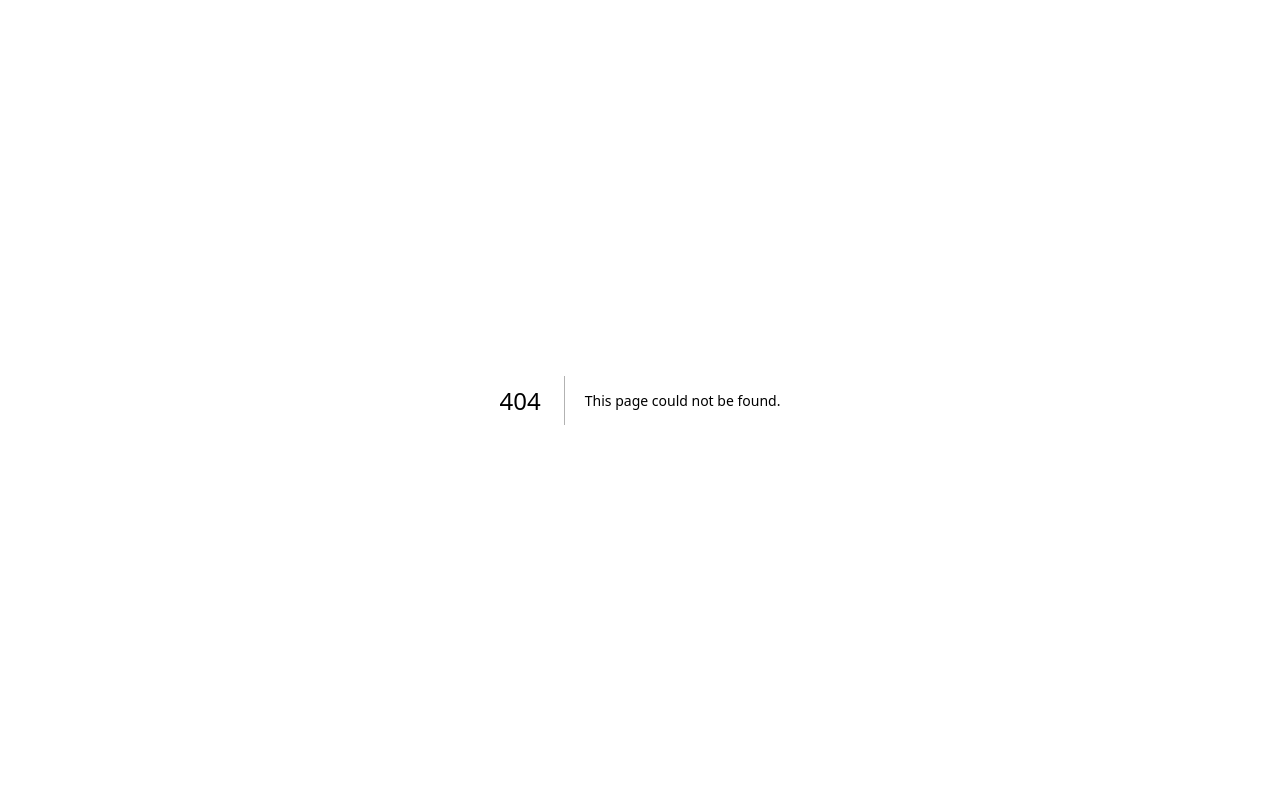
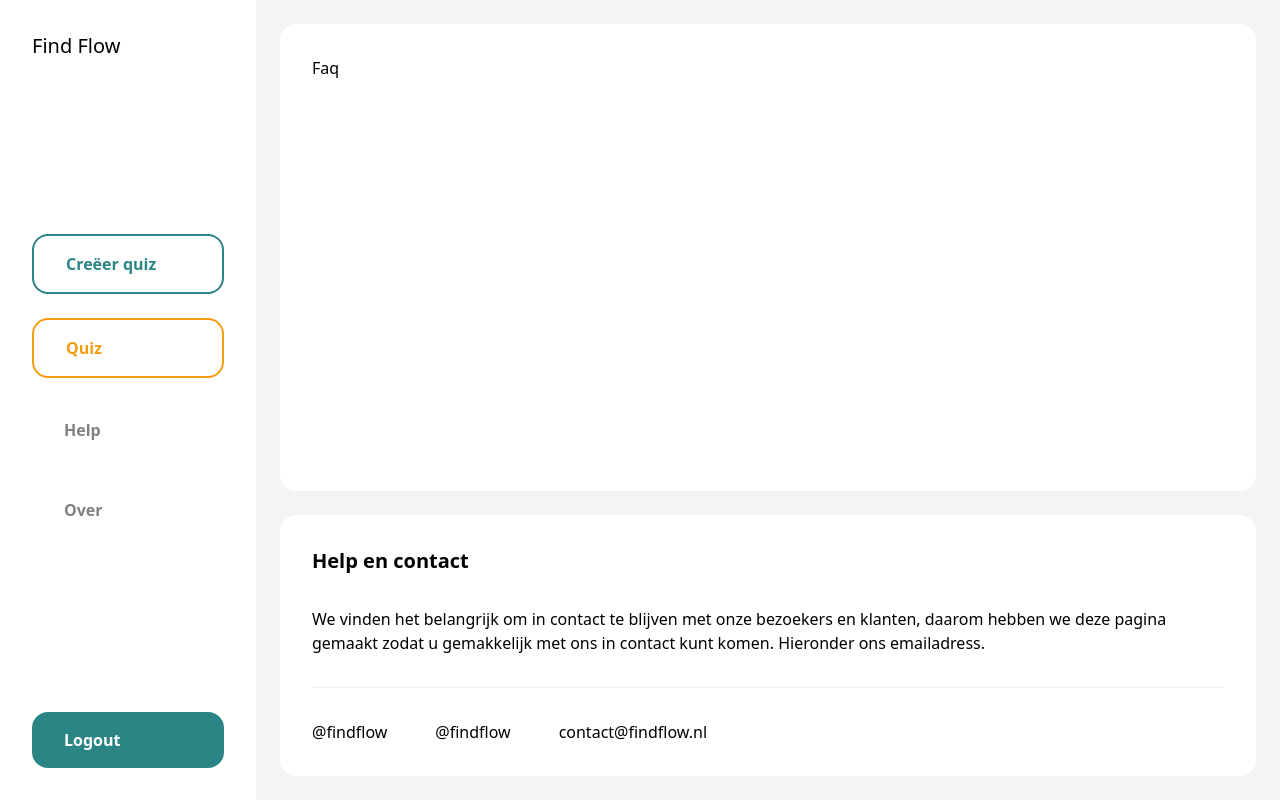
Before and after one commit to joeribreedveld/findflow, a Next.js app: page /help in a window 1280 px wide. Before the commit this address had no page. Built offline with nearby package versions, Linux system fonts and the light colour scheme.

Commit message:
feat(help): make help section and start on faq section

```diff
--- /dev/null
+++ b/src/components/quiz/Faq.tsx
@@ -0,0 +1,7 @@
+const Faq = () => (
+  <section className="h-full rounded-2xl bg-white p-8">Faq</section>
+);
+
+const FaqItem = () => <li>FaqItem</li>;
+
+export default Faq;
--- /dev/null
+++ b/src/components/quiz/HelpContact.tsx
@@ -0,0 +1,21 @@
+const HelpContact = () => (
+  <section className="rounded-2xl bg-white p-8">
+    <section className="pb-8">
+      <h2 className="mb-8 text-xl font-bold">Help en contact</h2>
+      <p>
+        We vinden het belangrijk om in contact te blijven met onze bezoekers en
+        klanten, daarom hebben we deze pagina gemaakt zodat u gemakkelijk met
+        ons in contact kunt komen. Hieronder ons emailadress.
+      </p>
+    </section>
+    <section className="border-t border-[#EEEEEE] pt-8">
+      <ul className="flex gap-12">
+        <li>@findflow</li>
+        <li>@findflow</li>
+        <li>contact@findflow.nl</li>
+      </ul>
+    </section>
+  </section>
+);
+
+export default HelpContact;
--- /dev/null
+++ b/src/pages/help.tsx
@@ -0,0 +1,19 @@
+// Imports
+import { type NextPage } from "next";
+import Sidebar from "~/components/common/Sidebar";
+import Faq from "~/components/quiz/Faq";
+import HelpContact from "~/components/quiz/HelpContact";
+
+// Functions
+const Help: NextPage = () => (
+  <div className="flex">
+    <Sidebar />
+    <div className="flex h-screen w-full flex-col gap-6 bg-gray-100 p-6">
+      <Faq />
+      <HelpContact />
+    </div>
+  </div>
+);
+
+// Exports
+export default Help;
```
